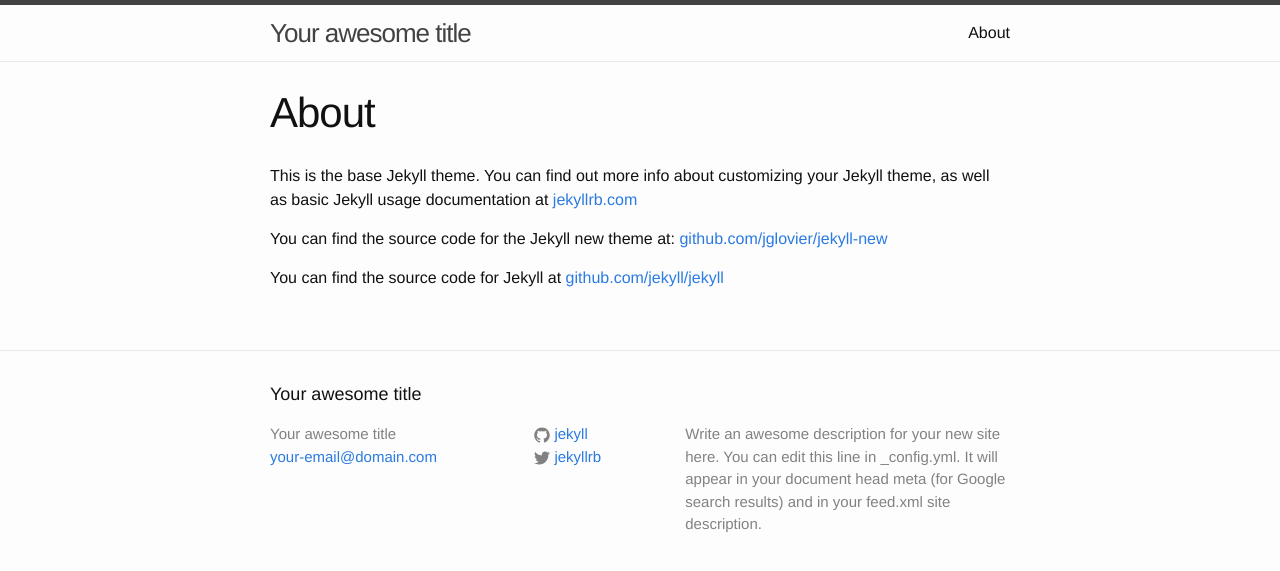
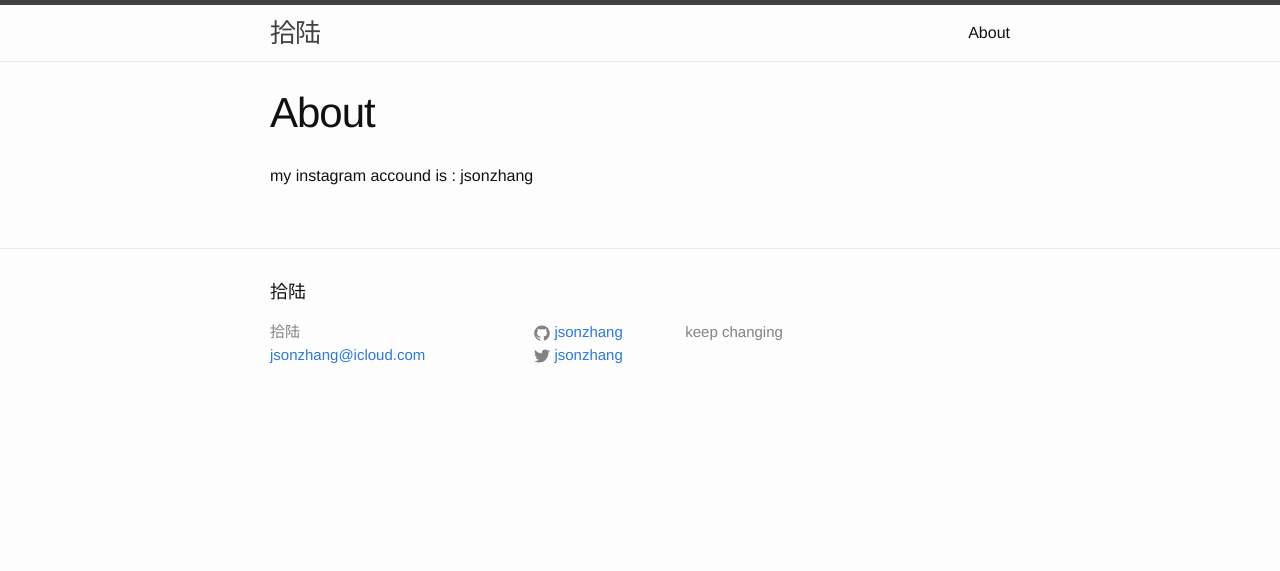
Before and after one commit to Jsonzhang/jsonzhang.github.io, a Jekyll site: the page built from about.md, in a window 1280 px wide. Shown: the top 571 px of the page. Built offline with Jekyll 4.4.1, drawn with Linux system fonts in a browser that asks for light colours.

Commit message:
修改title,about页面

```diff
--- a/_config.yml
+++ b/_config.yml
@@ -1,14 +1,11 @@
 # Site settings
-title: Your awesome title
-email: your-email@domain.com
-description: > # this means to ignore newlines until "baseurl:"
-  Write an awesome description for your new site here. You can edit this
-  line in _config.yml. It will appear in your document head meta (for
-  Google search results) and in your feed.xml site description.
+title: 拾陆
+email: jsonzhang@icloud.com
+description: keep changing
 baseurl: "" # the subpath of your site, e.g. /blog/
-url: "http://yourdomain.com" # the base hostname & protocol for your site
-twitter_username: jekyllrb
-github_username:  jekyll
+url: "http://jsonzhang.com" # the base hostname & protocol for your site
+twitter_username: jsonzhang
+github_username:  jsonzhang
 
 # Build settings
 markdown: kramdown
--- a/about.md
+++ b/about.md
@@ -4,8 +4,4 @@
 permalink: /about/
 ---
 
-This is the base Jekyll theme. You can find out more info about customizing your Jekyll theme, as well as basic Jekyll usage documentation at [jekyllrb.com](http://jekyllrb.com/)
-
-You can find the source code for the Jekyll new theme at: [github.com/jglovier/jekyll-new](https://github.com/jglovier/jekyll-new)
-
-You can find the source code for Jekyll at [github.com/jekyll/jekyll](https://github.com/jekyll/jekyll)
+my instagram accound is : jsonzhang
```
